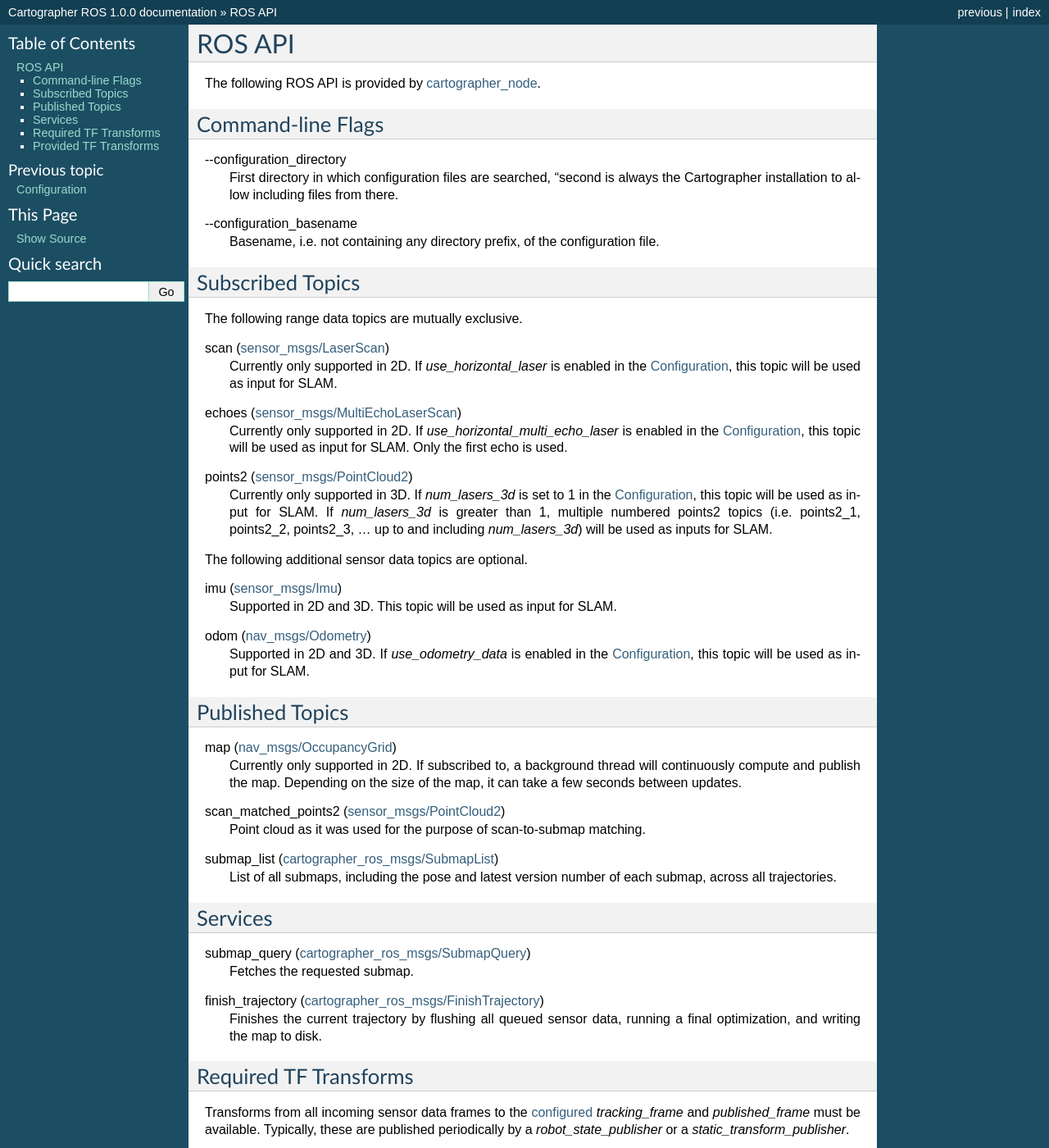
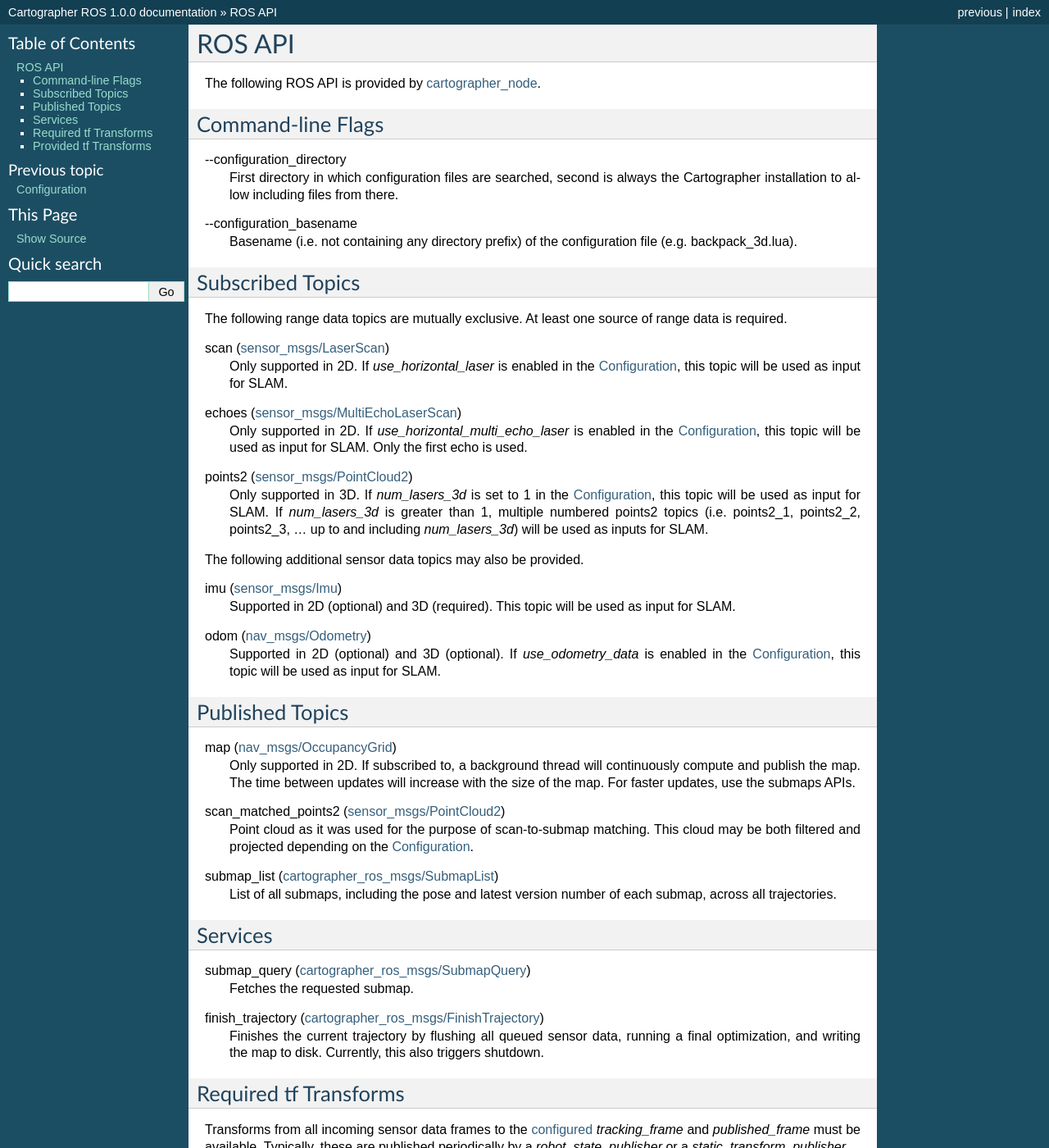
Before and after one commit to cartographer-project/cartographer_ros, a Sphinx documentation site: the page built from docs/source/ros_api.rst, in a window 1280 px wide and 1400 px high. Shown: the whole window at 82% size. Built offline with Sphinx 7.4.7, drawn with Linux system fonts in a browser that asks for light colours; some of the changed text lies outside the part shown.

Commit message:
Addresses comments.

```diff
--- a/docs/source/ros_api.rst
+++ b/docs/source/ros_api.rst
@@ -21,55 +21,61 @@
 Command-line Flags
 ==================
 
-.. TODO(damonkoler): Use an options list if it can be made to render nicely.
+.. TODO(damonkohler): Use an options list if it can be made to render nicely.
 
 \-\-configuration_directory
-  First directory in which configuration files are searched, "second is always
+  First directory in which configuration files are searched, second is always
   the Cartographer installation to allow including files from there.
 
 \-\-configuration_basename
-  Basename, i.e. not containing any directory prefix, of the configuration file.
+  Basename (i.e. not containing any directory prefix) of the configuration file
+  (e.g. backpack_3d.lua).
 
 Subscribed Topics
 =================
 
-The following range data topics are mutually exclusive.
+The following range data topics are mutually exclusive. At least one source of
+range data is required.
 
 scan (`sensor_msgs/LaserScan`_)
-  Currently only supported in 2D. If *use_horizontal_laser* is enabled in the
+  Only supported in 2D. If *use_horizontal_laser* is enabled in the
   :doc:`configuration`, this topic will be used as input for SLAM.
 
 echoes (`sensor_msgs/MultiEchoLaserScan`_)
-  Currently only supported in 2D. If *use_horizontal_multi_echo_laser* is
-  enabled in the :doc:`configuration`, this topic will be used as input for
-  SLAM. Only the first echo is used.
+  Only supported in 2D. If *use_horizontal_multi_echo_laser* is enabled in the
+  :doc:`configuration`, this topic will be used as input for SLAM. Only the
+  first echo is used.
 
 points2 (`sensor_msgs/PointCloud2`_)
-  Currently only supported in 3D. If *num_lasers_3d* is set to 1 in the
+  Only supported in 3D. If *num_lasers_3d* is set to 1 in the
   :doc:`configuration`, this topic will be used as input for SLAM. If
   *num_lasers_3d* is greater than 1, multiple numbered points2 topics (i.e.
   points2_1, points2_2, points2_3, ...  up to and including *num_lasers_3d*)
   will be used as inputs for SLAM.
 
-The following additional sensor data topics are optional.
+The following additional sensor data topics may also be provided.
 
 imu (`sensor_msgs/Imu`_)
-  Supported in 2D and 3D. This topic will be used as input for SLAM.
+  Supported in 2D (optional) and 3D (required). This topic will be used as
+  input for SLAM.
 
 odom (`nav_msgs/Odometry`_)
-  Supported in 2D and 3D. If *use_odometry_data* is enabled in the
-  :doc:`configuration`, this topic will be used as input for SLAM.
+  Supported in 2D (optional) and 3D (optional). If *use_odometry_data* is
+  enabled in the :doc:`configuration`, this topic will be used as input for
+  SLAM.
 
 Published Topics
 ================
 
 map (`nav_msgs/OccupancyGrid`_)
-  Currently only supported in 2D. If subscribed to, a background thread will
-  continuously compute and publish the map. Depending on the size of the map, it
-  can take a few seconds between updates.
+  Only supported in 2D. If subscribed to, a background thread will continuously
+  compute and publish the map. The time between updates will increase with the
+  size of the map. For faster updates, use the submaps APIs.
 
 scan_matched_points2 (`sensor_msgs/PointCloud2`_)
-  Point cloud as it was used for the purpose of scan-to-submap matching.
+  Point cloud as it was used for the purpose of scan-to-submap matching. This
+  cloud may be both filtered and projected depending on the
+  :doc:`configuration`.
 
 submap_list (`cartographer_ros_msgs/SubmapList`_)
   List of all submaps, including the pose and latest version number of each
@@ -83,9 +89,10 @@
 
 finish_trajectory (`cartographer_ros_msgs/FinishTrajectory`_)
   Finishes the current trajectory by flushing all queued sensor data, running a
-  final optimization, and writing the map to disk.
+  final optimization, and writing the map to disk. Currently, this also
+  triggers shutdown.
 
-Required TF Transforms
+Required tf Transforms
 ======================
 
 Transforms from all incoming sensor data frames to the :doc:`configured
@@ -93,7 +100,7 @@
 Typically, these are published periodically by a `robot_state_publisher` or a
 `static_transform_publisher`.
 
-Provided TF Transforms
+Provided tf Transforms
 ======================
 
 The transformation between the :doc:`configured <configuration>` *map_frame*
```
